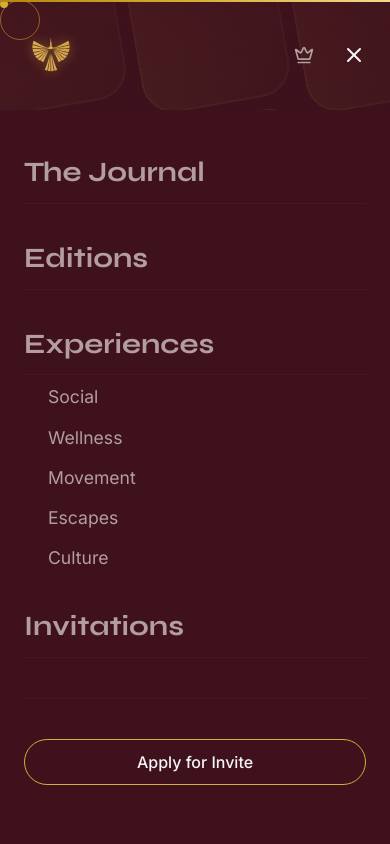
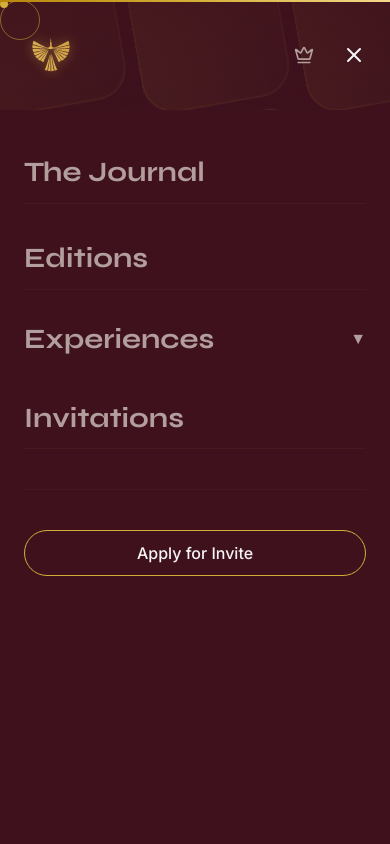
Before and after one commit to venky-7234/VIORA-ELITE-_-MAIN, a React (Vite) app: page / in a window 390 px wide. Both pictures are taken after a click on the button 354 px from the left and 54 px from the top of the page. Shown: the top 844 px of the page. Built offline with nearby package versions, Linux system fonts and the light colour scheme; a web font is replaced by a local one.

Commit message:
Implement collapsible dropdown for Experiences on mobile navbar

```diff
--- a/src/components/layout/Navbar.css
+++ b/src/components/layout/Navbar.css
@@ -317,12 +317,41 @@
   flex-direction: column;
 }
 
+.mobile-dropdown-toggle {
+  background: transparent;
+  border: none;
+  cursor: pointer;
+  text-align: left;
+  display: flex;
+  justify-content: space-between;
+  align-items: center;
+  width: 100%;
+}
+
+.mobile-dropdown-toggle .nav-dropdown-arrow {
+  font-size: 1rem;
+  transition: transform var(--transition-normal);
+}
+
+.mobile-dropdown-toggle .nav-dropdown-arrow.open {
+  transform: rotate(180deg);
+}
+
 .mobile-nav-sublinks {
   display: flex;
   flex-direction: column;
   padding-left: 1.5rem;
+  gap: 0.75rem;
+  max-height: 0;
+  overflow: hidden;
+  opacity: 0;
+  transition: all var(--transition-normal);
+}
+
+.mobile-nav-sublinks.open {
+  max-height: 300px;
   padding-top: 0.5rem;
-  gap: 0.75rem;
+  opacity: 1;
 }
 
 .mobile-nav-sublink {
--- a/src/components/layout/Navbar.tsx
+++ b/src/components/layout/Navbar.tsx
@@ -14,6 +14,7 @@ export const Navbar: React.FC<NavbarProps> = ({ onApplyClick }) => {
   const { theme, toggleTheme } = useTheme();
   const [isOpen, setIsOpen] = useState(false);
   const [isScrolled, setIsScrolled] = useState(false);
+  const [mobileExperiencesOpen, setMobileExperiencesOpen] = useState(false);
   const lenis = useLenis();
   const navigate = useNavigate();
   const location = useLocation();
@@ -27,8 +28,16 @@ export const Navbar: React.FC<NavbarProps> = ({ onApplyClick }) => {
     return () => window.removeEventListener('scroll', handleScroll);
   }, []);
 
-  const toggleMenu = () => setIsOpen(!isOpen);
-  const closeMenu = () => setIsOpen(false);
+  const toggleMenu = () => {
+    setIsOpen(!isOpen);
+    if (isOpen) setMobileExperiencesOpen(false); // Reset dropdown when closing drawer
+  };
+  const closeMenu = () => {
+    setIsOpen(false);
+    setMobileExperiencesOpen(false);
+  };
+
+  const toggleMobileExperiences = () => setMobileExperiencesOpen(!mobileExperiencesOpen);
 
   const handleNavClick = (e: React.MouseEvent<HTMLAnchorElement>, targetId: string) => {
     e.preventDefault();
@@ -215,8 +224,13 @@ export const Navbar: React.FC<NavbarProps> = ({ onApplyClick }) => {
           <Link to="/editions" onClick={handleEditionsClick} className="mobile-nav-link">Editions</Link>
 
           <div className="mobile-nav-dropdown-group">
-            <span className="mobile-nav-link" style={{ cursor: 'default' }}>Experiences</span>
-            <div className="mobile-nav-sublinks">
+            <button
+              className="mobile-nav-link mobile-dropdown-toggle"
+              onClick={toggleMobileExperiences}
+            >
+              Experiences <span className={`nav-dropdown-arrow ${mobileExperiencesOpen ? 'open' : ''}`}>▼</span>
+            </button>
+            <div className={`mobile-nav-sublinks ${mobileExperiencesOpen ? 'open' : ''}`}>
               <Link to="/retreats/social" onClick={closeMenu} className="mobile-nav-sublink">Social</Link>
               <Link to="/retreats/wellness" onClick={closeMenu} className="mobile-nav-sublink">Wellness</Link>
               <Link to="/retreats/movement" onClick={closeMenu} className="mobile-nav-sublink">Movement</Link>
```
